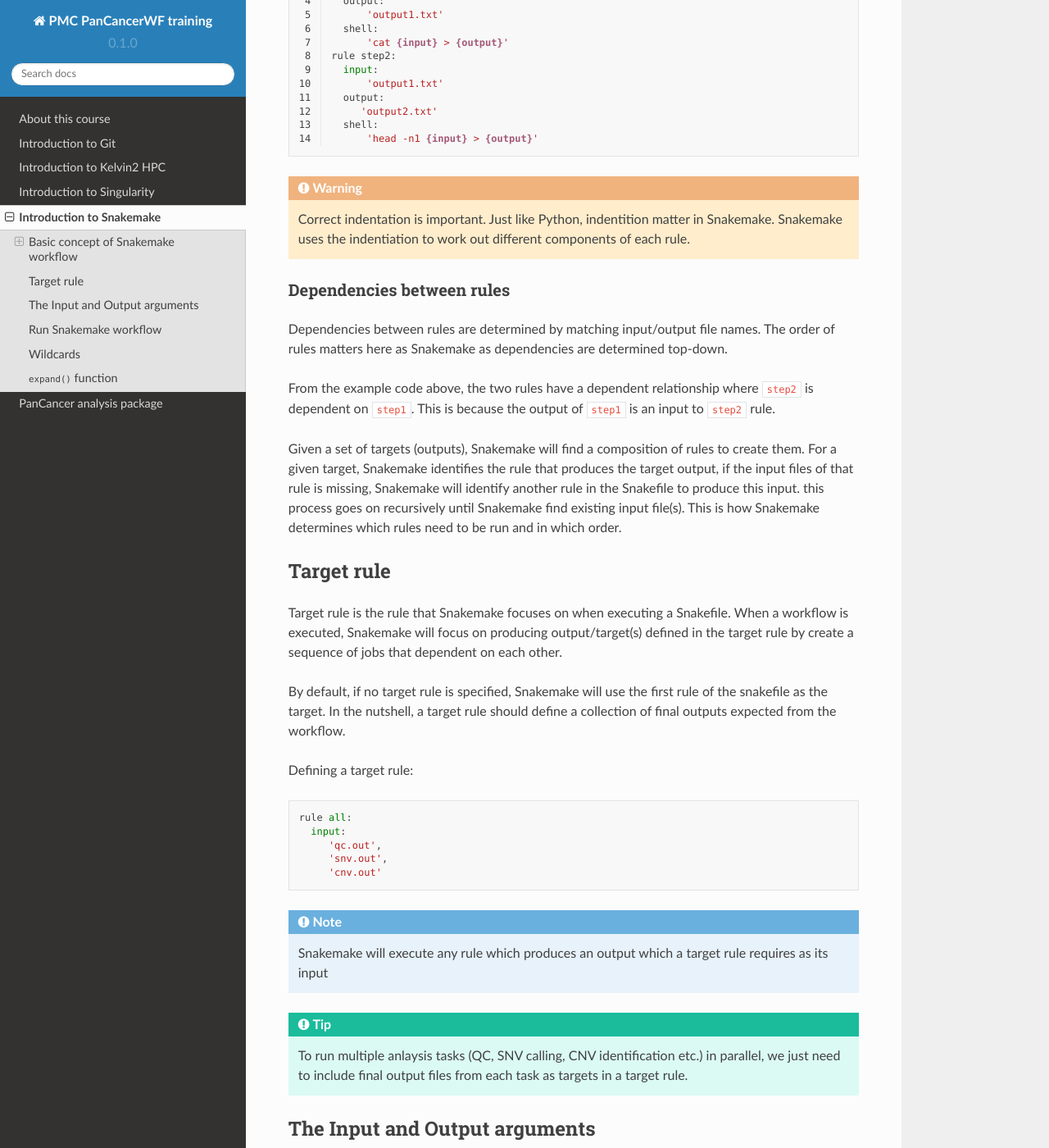
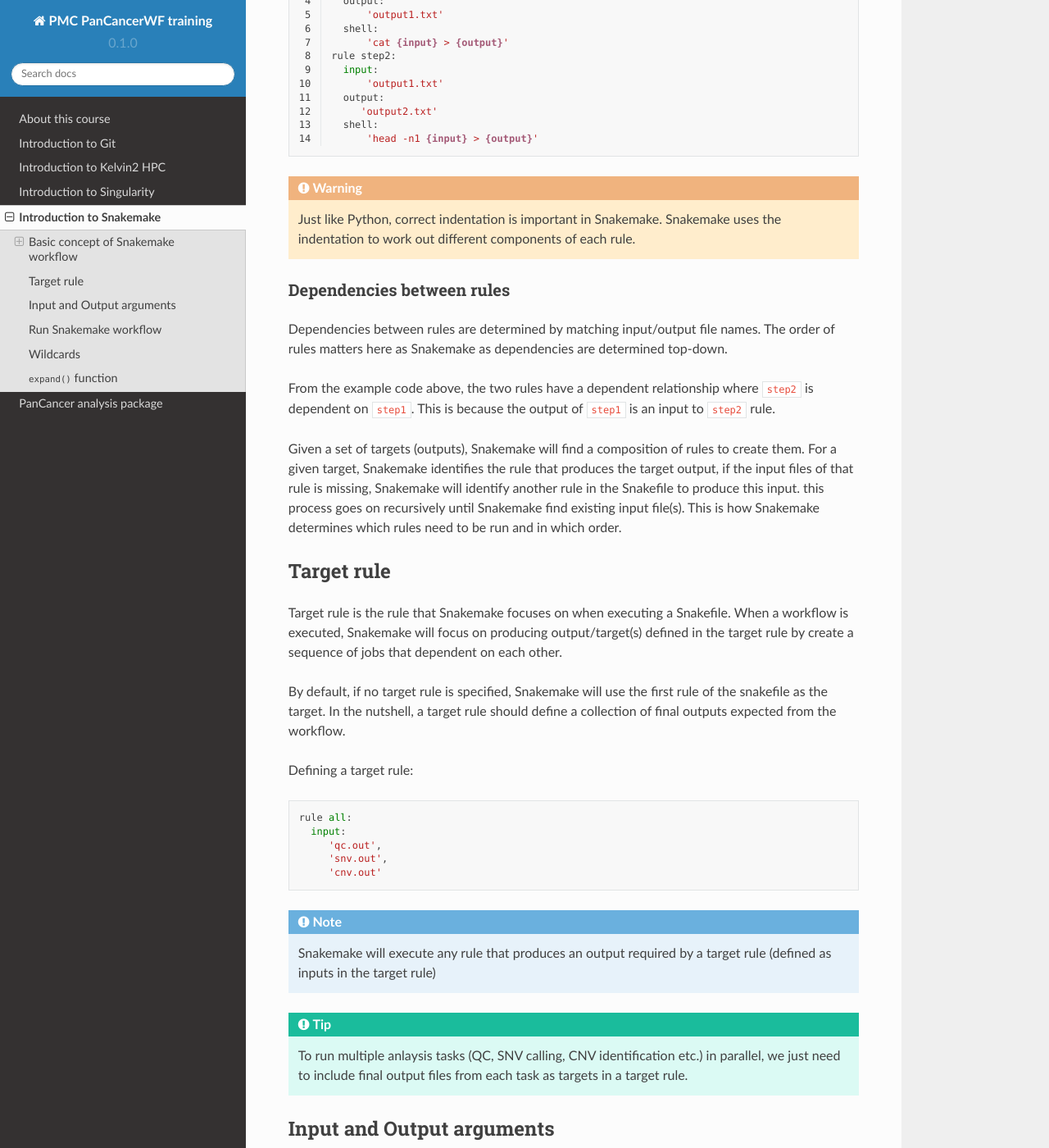
Before and after one commit to sirintra/PMC-PC-training, a Sphinx documentation site: the page built from docs/source/snakemake.rst, in a window 1280 px wide and 1400 px high, scrolled down 745 px. Shown: the whole window at 82% size. Built offline with Sphinx 7.4.7 and the Read the Docs theme 2.0.0, drawn with Linux system fonts in a browser that asks for light colours.

Commit message:
Update snakemake.rst

```diff
--- a/docs/source/snakemake.rst
+++ b/docs/source/snakemake.rst
@@ -37,8 +37,8 @@ Example Snakemake pipeline:
 
 .. warning::
 
-   Correct indentation is important. Just like Python, indentition matter in Snakemake.
-   Snakemake uses the indentiation to work out different components of each rule.
+   Just like Python, correct indentation is important in Snakemake.
+   Snakemake uses the indentation to work out different components of each rule.
 
 
 Dependencies between rules
@@ -72,7 +72,7 @@ Defining a target rule:
 
 .. Note::
 
-   Snakemake will execute any rule which produces an output which a target rule requires as its input
+   Snakemake will execute any rule that produces an output required by a target rule (defined as inputs in the target rule)
 
 
 .. Tip::
@@ -81,7 +81,7 @@ Defining a target rule:
 
 
 
-The Input and Output arguments
+Input and Output arguments
 ************************************
 
 Snakemake rules can have as many ``input`` and ``output`` files as required by a rule.
@@ -144,7 +144,7 @@ For example, to submit jobs to slurm:
    snakemake -s [path_to_SnakeFile] --cluster "sbatch"
 
 
- Or to immediately submit all jobs to the cluster instead of waiting for present input files:
+Or to immediately submit all jobs to the cluster instead of waiting for present input files:
 
 .. code-block:: console
 
@@ -213,8 +213,4 @@ The above code is eqivalent to:
 
 
 
-
-
-
-
 `More Snakemake tutorial <https://snakemake.readthedocs.io/en/stable/tutorial/tutorial.html>`_
```
